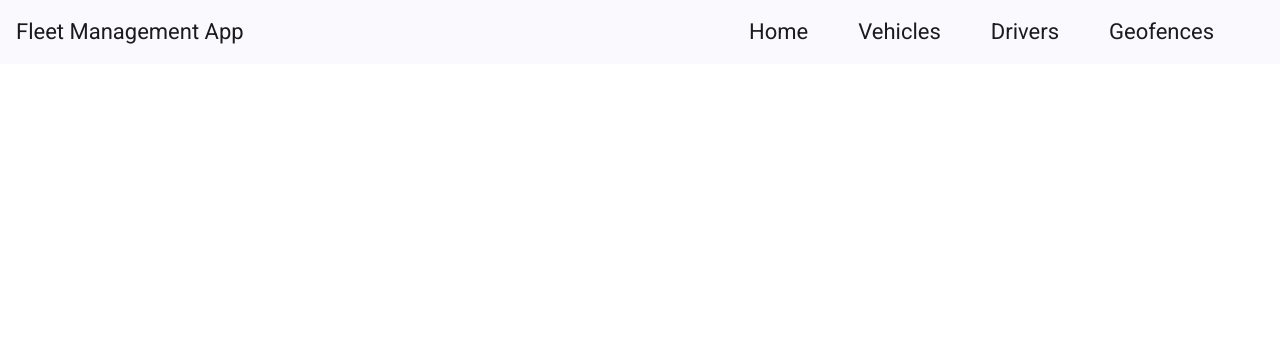
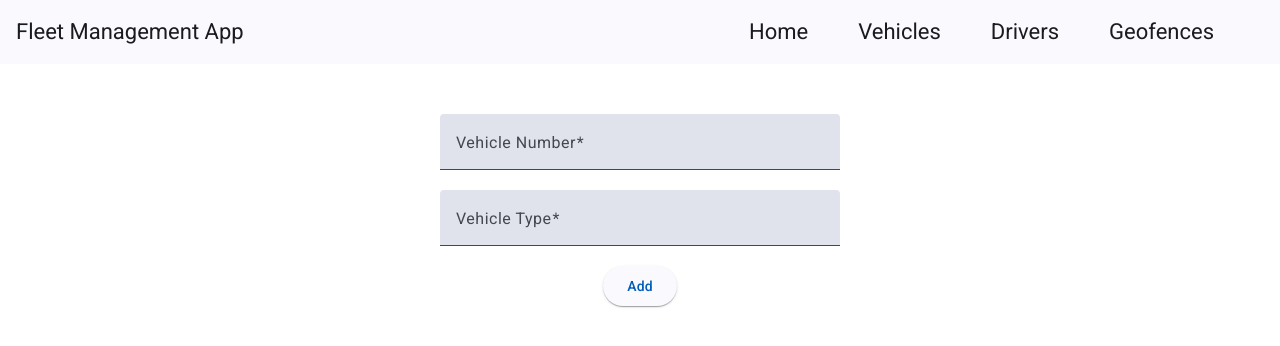
Before and after one commit to Omar-Qaneer/Fleet-Management-System_Angular, an Angular app: page /create-vehicle in a window 1280 px wide. Before the commit this address led to /. Shown: the top 346 px of the page. Built offline with nearby package versions, Linux system fonts and the light colour scheme.

Commit message:
Create add-vehicle-form component to add new vehicle.

```diff
--- a/src/app/app.routes.ts
+++ b/src/app/app.routes.ts
@@ -1,8 +1,10 @@
 import { Routes } from '@angular/router';
 import { VehicleInfoComponent } from './components/vehicleInfo/vehicleInfo.component';
 import { VehicleComponent } from './components/vehicle/vehicle.component';
+import { AddVehicleFormComponent } from './components/add-vehicle-form/add-vehicle-form.component';
 
 export const routes: Routes = [
   { path: 'vehiclesInfo', component: VehicleInfoComponent },
   { path: 'vehicles', component: VehicleComponent },
+  { path: 'create-vehicle', component: AddVehicleFormComponent },
 ];
--- /dev/null
+++ b/src/app/components/add-vehicle-form/add-vehicle-form.component.css
@@ -0,0 +1,30 @@
+html, body {
+  height: 100%;
+  margin: 0;
+}
+
+.form-container {
+  display: flex;
+  justify-content: center;
+  align-items: flex-start; /* Align items to the start (top) of the container */
+  padding-top: 50px; /* Add some padding to move the form down a bit */
+  height: 100%;
+}
+
+.example-form {
+  display: flex;
+  flex-direction: column;
+  align-items: center;
+  width: 100%;
+  max-width: 400px;
+}
+
+.example-full-width {
+  width: 100%;
+}
+
+.button-wrapper {
+  display: flex;
+  justify-content: center;
+  width: 100%;
+}
--- /dev/null
+++ b/src/app/components/add-vehicle-form/add-vehicle-form.component.html
@@ -0,0 +1,17 @@
+<div class="form-container" >
+<form class="example-form" [formGroup]="vehicleForm"  (ngSubmit)="addVehicle()">
+  <mat-form-field class="example-full-width">
+    <mat-label>Vehicle Number</mat-label>
+    <input matInput placeholder="Ex. 345777" formControlName="vehicleNumber">
+  </mat-form-field>
+
+  <mat-form-field class="example-full-width">
+    <mat-label>Vehicle Type</mat-label>
+    <input matInput placeholder="Ex. Car" formControlName="vehicleType">
+  </mat-form-field>
+
+  <div class="button-wrapper">
+    <button mat-raised-button color="primary" > Add </button>
+  </div>
+</form>
+</div>
--- /dev/null
+++ b/src/app/components/add-vehicle-form/add-vehicle-form.component.ts
@@ -0,0 +1,59 @@
+import { Component, inject } from '@angular/core';
+import { RouterOutlet, RouterLink, Router } from '@angular/router';
+import {MatInputModule} from '@angular/material/input';
+import {MatFormFieldModule} from '@angular/material/form-field';
+import {FormsModule} from '@angular/forms';
+import {MatButtonModule} from '@angular/material/button';
+import {MatSnackBar} from '@angular/material/snack-bar';
+import { FormBuilder, FormGroup, Validators } from '@angular/forms';
+import { ReactiveFormsModule } from '@angular/forms';
+import { VehiclesService } from '../../services/vehicles.service';
+import { GVAR } from '../../../GVAR';
+
+@Component({
+  selector: 'app-add-vehicle-form',
+  standalone: true,
+  imports: [FormsModule, MatFormFieldModule, MatInputModule,MatButtonModule,RouterOutlet,RouterLink,ReactiveFormsModule],
+  templateUrl: './add-vehicle-form.component.html',
+  styleUrl: './add-vehicle-form.component.css'
+})
+export class AddVehicleFormComponent {
+
+  vehicleService = inject(VehiclesService);
+  status:string="";
+  error: string | null = null;
+  vehicleForm: FormGroup;
+
+
+  constructor(private _snackBar: MatSnackBar, private router: Router, private fb: FormBuilder) {
+    this.vehicleForm = this.fb.group({
+      vehicleNumber: ['',Validators.required],
+      vehicleType: ['',Validators.required]
+    });
+  }
+
+  addVehicle(){
+    const vehicleData = this.vehicleForm.value;
+    var Gvar = new GVAR();
+    Gvar.DicOfDic.Tags={
+      "VehicleNumber" : vehicleData.vehicleNumber,
+      "VehicleType" : vehicleData.vehicleType
+    }
+    console.log(Gvar);
+    this.vehicleService.addVehicle(Gvar).subscribe({
+      next: (response) => {
+        console.log(response);
+        this.status = response.DicOfDic.Tags["STS"];
+        if(this.status == "1"){
+          this._snackBar.open("Vehicle Added Successfully", "Ok");
+          this.router.navigate(['/vehicles']);
+        }else{
+          this._snackBar.open("Vehicle doesn't Add Successfully", "Ok");
+        }
+      },
+      error: (error) => {
+        this.error = error.message;
+      }
+    });
+  }
+}
--- a/src/app/components/vehicle/vehicle.component.html
+++ b/src/app/components/vehicle/vehicle.component.html
@@ -1,6 +1,6 @@
 <div class="mat-elevation-z8 table-container  ">
   <div fxLayout="row" fxLayoutAlign="end center" class="button-wrapper">
-    <button mat-flat-button color="primary" (click)="addVehicle()">Add Vehicle</button>
+    <button mat-raised-button color="primary"  routerLink="/create-vehicle">Add Vehicle</button>
   </div>
   <table mat-table [dataSource]="dataSource">
 
--- a/src/app/components/vehicle/vehicle.component.ts
+++ b/src/app/components/vehicle/vehicle.component.ts
@@ -51,10 +51,6 @@ export class VehicleComponent implements OnInit {
 
     }
 
-    async addVehicle():Promise<void> {
-
-    }
-
   ngAfterViewInit() {
     this.dataSource.paginator = this.paginator;
   }
--- a/src/app/services/vehicles.service.ts
+++ b/src/app/services/vehicles.service.ts
@@ -11,6 +11,7 @@ export class VehiclesService {
   constructor(private http:HttpClient) {   }
   getVehiclesInfo=():Observable<GVAR>=> this.http.get<GVAR>("https://localhost:7051/api/Vehicle/VehiclesInfo")
   getVehicle=(id: number):Observable<GVAR>=> this.http.get<GVAR>(`https://localhost:7051/api/VehiclesInfo/${id}`)
+  addVehicle=(Gvar: GVAR):Observable<GVAR>=> this.http.post<GVAR>("https://localhost:7051/api/Vehicle",Gvar)
   //editVehicle=(Gvar: GVAR):Observable<GVAR>=> this.http.put<GVAR>("https://localhost:7051/api/Vehicles",GVAR)
   //deleteVehicle=(Gvar: GVAR):Observable<GVAR>=> this.http.put<GVAR>("https://localhost:7051/api/Vehicles",GVAR)
   getVehicles=():Observable<GVAR>=> this.http.get<GVAR>("https://localhost:7051/api/Vehicle")
```
Also changed, not shown: 1 other file (tests, documents, lock files or other folders).
